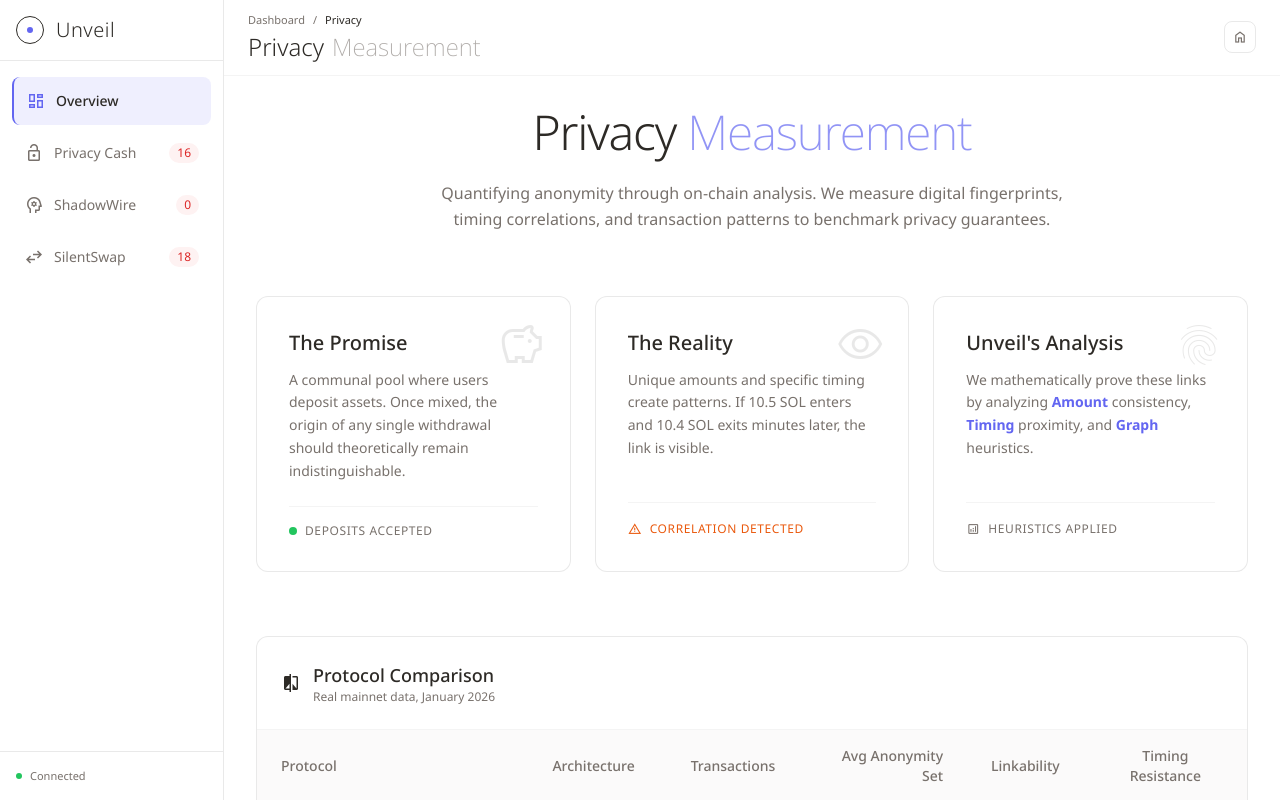
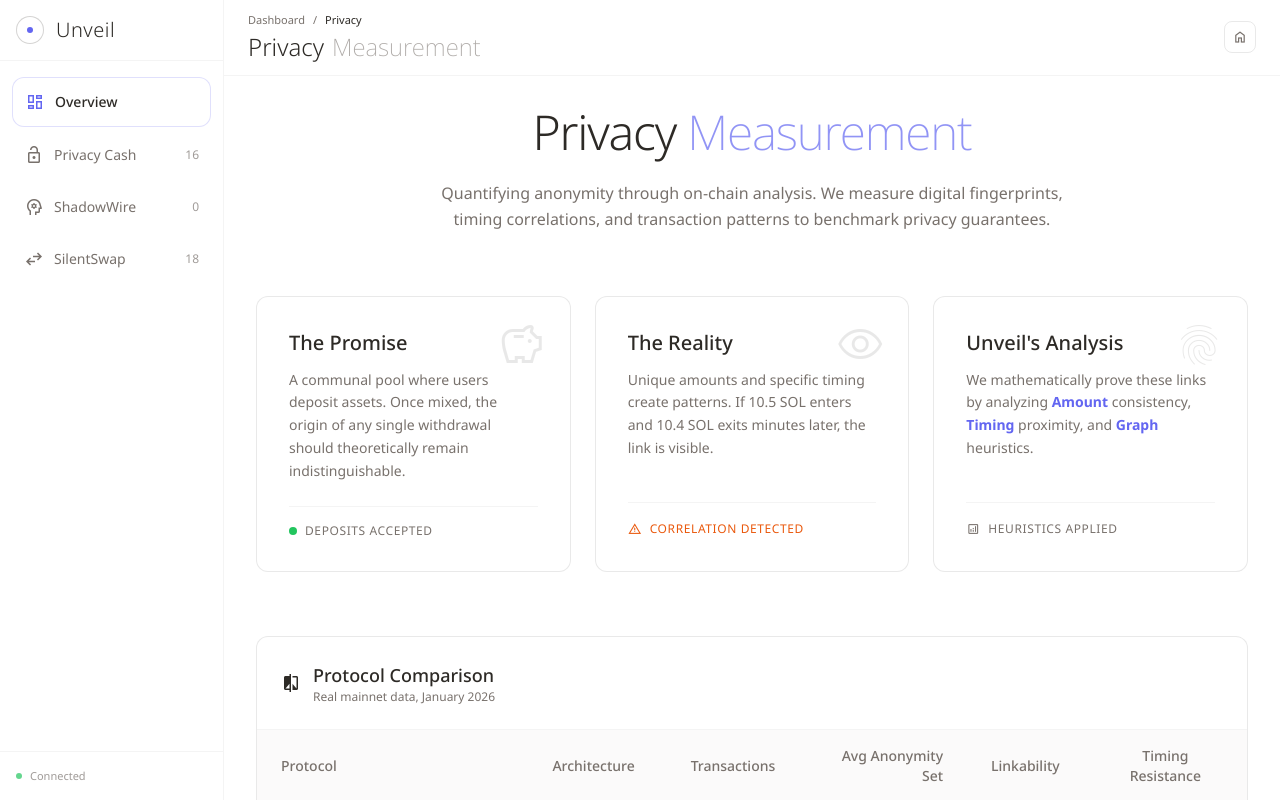
Before and after one commit to Tgcohce/Unveil, a React (Vite) app in the folder src/dashboard/: page /dashboard in a window 1280 px wide. Built offline with nearby package versions, Linux system fonts and the light colour scheme; no server answers.

Commit message:
changing borders variation

```diff
--- a/src/dashboard/src/components/DashboardLayout.tsx
+++ b/src/dashboard/src/components/DashboardLayout.tsx
@@ -50,10 +50,10 @@ export function DashboardLayout({ children, title, subtitle }: DashboardLayoutPr
         }}
       ></div>
 
-      <aside className="w-16 lg:w-56 h-screen border-r border-zen-text-main/10 flex flex-col bg-white/80 backdrop-blur-sm z-50 transition-all duration-300 fixed left-0 top-0">
-        <div className="p-4 border-b border-zen-text-main/10 flex items-center gap-3">
+      <aside className="w-16 lg:w-56 h-screen border-r border-zen-text-main/5 flex flex-col bg-transparent backdrop-blur-md z-50 transition-all duration-300 fixed left-0 top-0">
+        <div className="p-4 border-b border-zen-text-main/5 flex items-center gap-3">
           <Link to="/" className="flex items-center gap-3">
-            <div className="w-7 h-7 rounded-full border border-zen-text-main flex items-center justify-center shrink-0">
+            <div className="w-7 h-7 rounded-full border border-zen-text-main/20 flex items-center justify-center shrink-0 bg-white/30 backdrop-blur">
               <div className="w-1.5 h-1.5 bg-zen-indigo rounded-full"></div>
             </div>
             <span className="text-xl tracking-wide text-zen-text-main font-light hidden lg:block">
@@ -67,10 +67,10 @@ export function DashboardLayout({ children, title, subtitle }: DashboardLayoutPr
             <Link
               key={item.path}
               to={item.path}
-              className={`flex items-center gap-2.5 px-3 py-2.5 rounded-lg transition-all ${
+              className={`flex items-center gap-2.5 px-3 py-2.5 rounded-xl transition-all ${
                 isActive(item.path)
-                  ? "text-zen-text-main bg-zen-indigo/10 border-l-2 border-zen-indigo"
-                  : "text-zen-text-sub hover:text-zen-text-main hover:bg-zen-text-main/5"
+                  ? "text-zen-text-main bg-white/50 backdrop-blur border border-zen-indigo/20"
+                  : "text-zen-text-sub hover:text-zen-text-main hover:bg-white/30"
               }`}
             >
               <span className={`material-symbols-outlined text-xl ${
@@ -82,13 +82,7 @@ export function DashboardLayout({ children, title, subtitle }: DashboardLayoutPr
                 {item.label}
               </span>
               {item.score !== null && (
-                <span className={`hidden lg:block ml-auto text-xs px-2 py-0.5 rounded-full ${
-                  item.score < 20
-                    ? "bg-red-50 text-red-600"
-                    : item.score < 50
-                      ? "bg-orange-50 text-orange-600"
-                      : "bg-green-50 text-green-600"
-                }`}>
+                <span className="hidden lg:block ml-auto text-xs text-zen-text-sub/70">
                   {item.score}
                 </span>
               )}
@@ -96,10 +90,10 @@ export function DashboardLayout({ children, title, subtitle }: DashboardLayoutPr
           ))}
         </nav>
 
-        <div className="p-4 border-t border-zen-text-main/10 hidden lg:block">
+        <div className="p-4 border-t border-zen-text-main/5 hidden lg:block">
           <div className="flex items-center gap-2">
-            <div className="w-1.5 h-1.5 rounded-full bg-green-500"></div>
-            <span className="text-[11px] text-zen-text-sub">
+            <div className="w-1.5 h-1.5 rounded-full bg-green-500/70"></div>
+            <span className="text-[11px] text-zen-text-sub/70">
               Connected
             </span>
           </div>
@@ -107,7 +101,7 @@ export function DashboardLayout({ children, title, subtitle }: DashboardLayoutPr
       </aside>
 
       <main className="flex-1 ml-16 lg:ml-56 h-screen overflow-y-auto relative z-10">
-        <header className="sticky top-0 z-40 px-6 py-3 flex justify-between items-center bg-white/80 backdrop-blur-md border-b border-zen-text-main/5">
+        <header className="sticky top-0 z-40 px-6 py-3 flex justify-between items-center bg-transparent backdrop-blur-md border-b border-zen-text-main/5">
           <div>
             <div className="flex items-center gap-2 text-zen-text-sub text-[11px] mb-0.5">
               <Link to="/dashboard" className="hover:text-zen-text-main transition-colors">Dashboard</Link>
```
